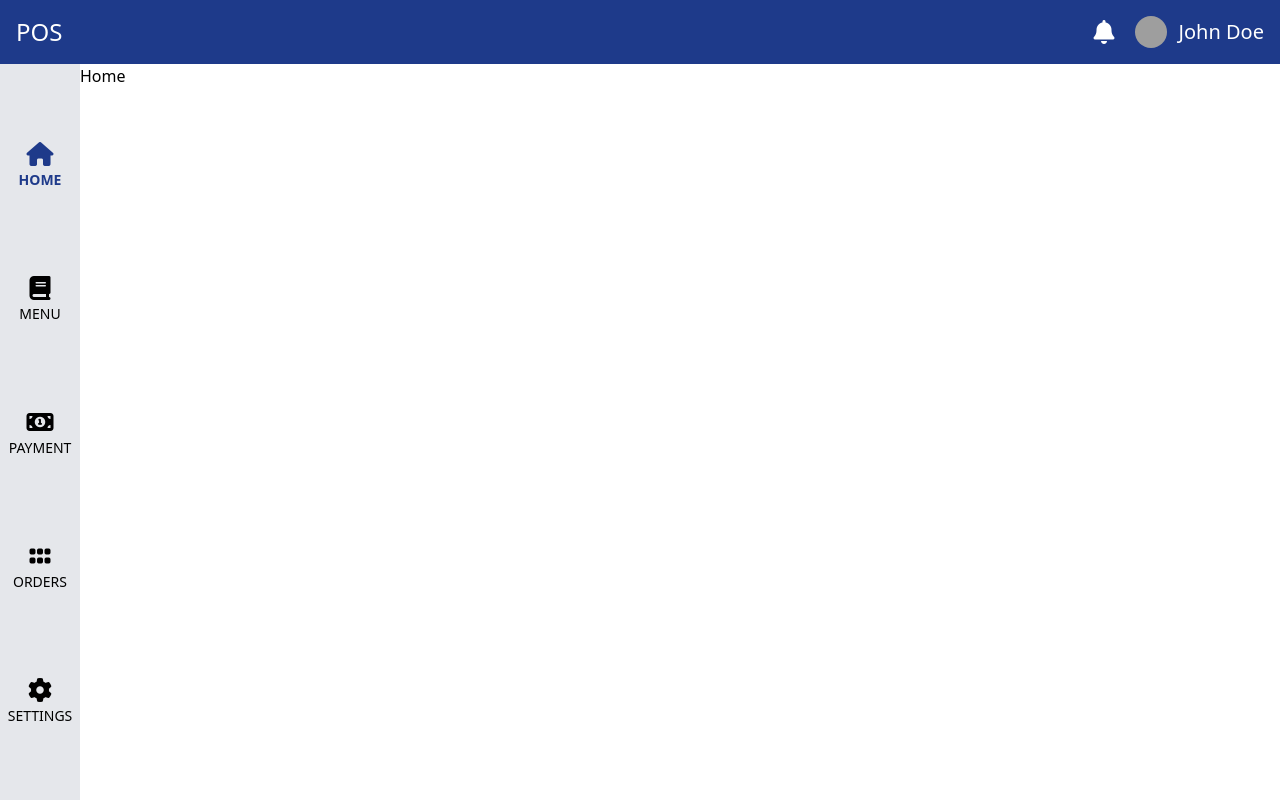
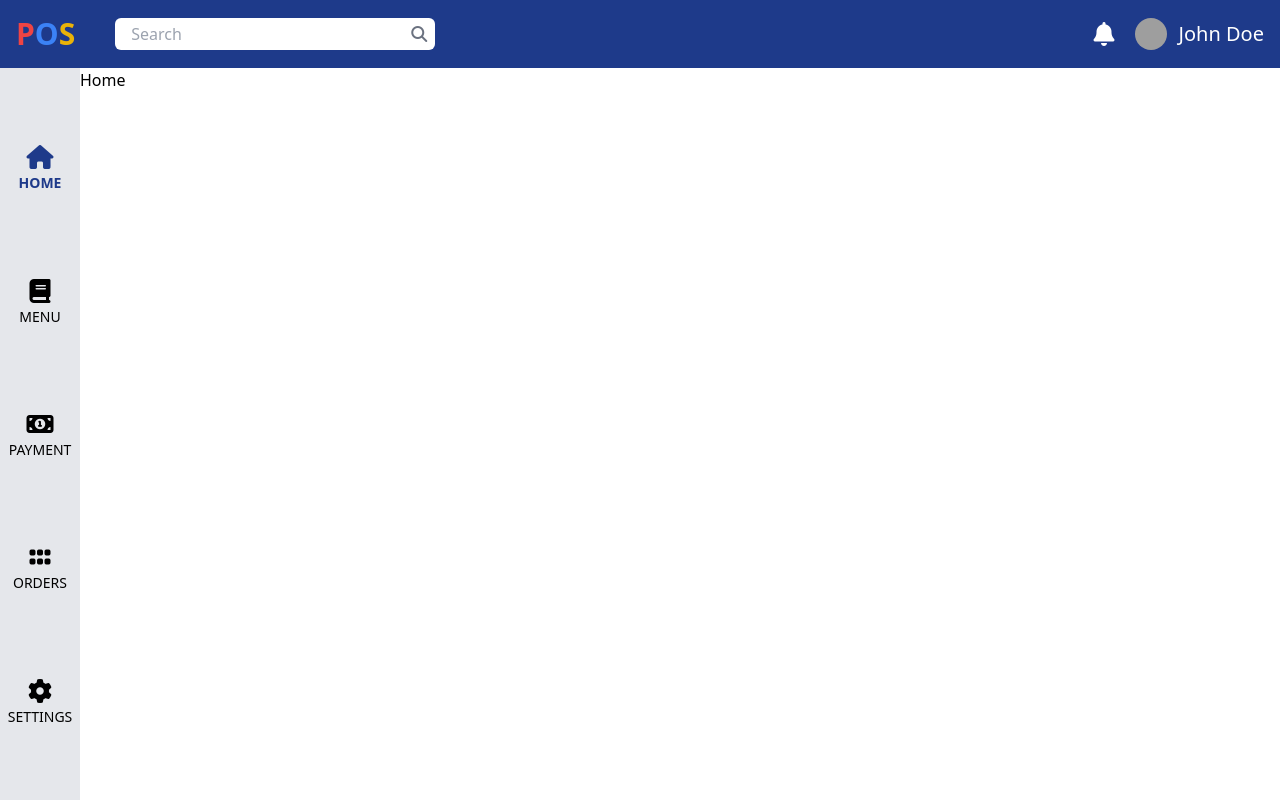
Before and after one commit to richard9809/restaurant-stack, a React (Vite) app: page / in a window 1280 px wide. Built offline with nearby package versions, Linux system fonts and the light colour scheme; grey boxes are pictures that could not be loaded.

Commit message:
navbar changes
Signed-off-by: richard9809 <richard.ndisya@strathmore.edu>

```diff
--- a/src/Component/Navbar.jsx
+++ b/src/Component/Navbar.jsx
@@ -3,9 +3,21 @@ import React from 'react'
 const Navbar = () => {
   return (
     <nav className="bg-blue-900 text-white p-4 flex justify-between items-center">
-      <div className="text-white text-2xl">POS</div>
+      <div className="text-white flex items-center">
+        <span className="text-red-500 font-bold text-3xl">P</span>
+        <span className="text-blue-500 font-bold text-3xl">O</span>
+        <span className="text-yellow-500 font-bold text-3xl">S</span>
+        <div className="ml-8 relative">
+          <input
+            type="text"
+            placeholder="Search"
+            className="bg-white text-gray-900 rounded-md py-1 px-4 ml-2 focus:outline-none w-80 text-sm::placeholder"
+          />
+          <i className="fa fa-search absolute right-2 top-1/2 transform -translate-y-1/2 text-gray-500"></i>
+        </div>
+      </div>
       <div className="flex items-center">
-        <div className='mx-4'>
+        <div className="mx-4">
           <i className="fa fa-bell text-2xl"></i>
         </div>
         <img
```
